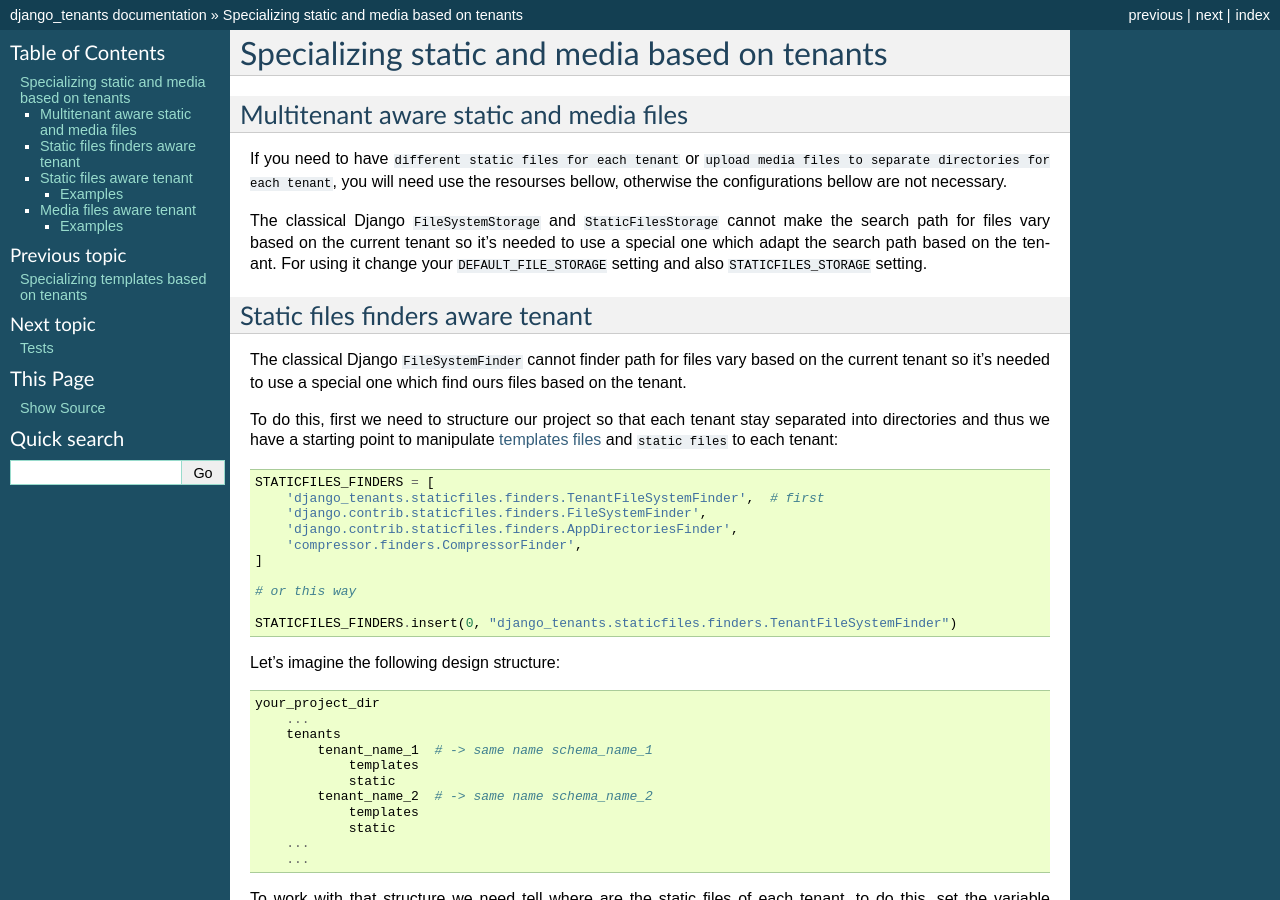
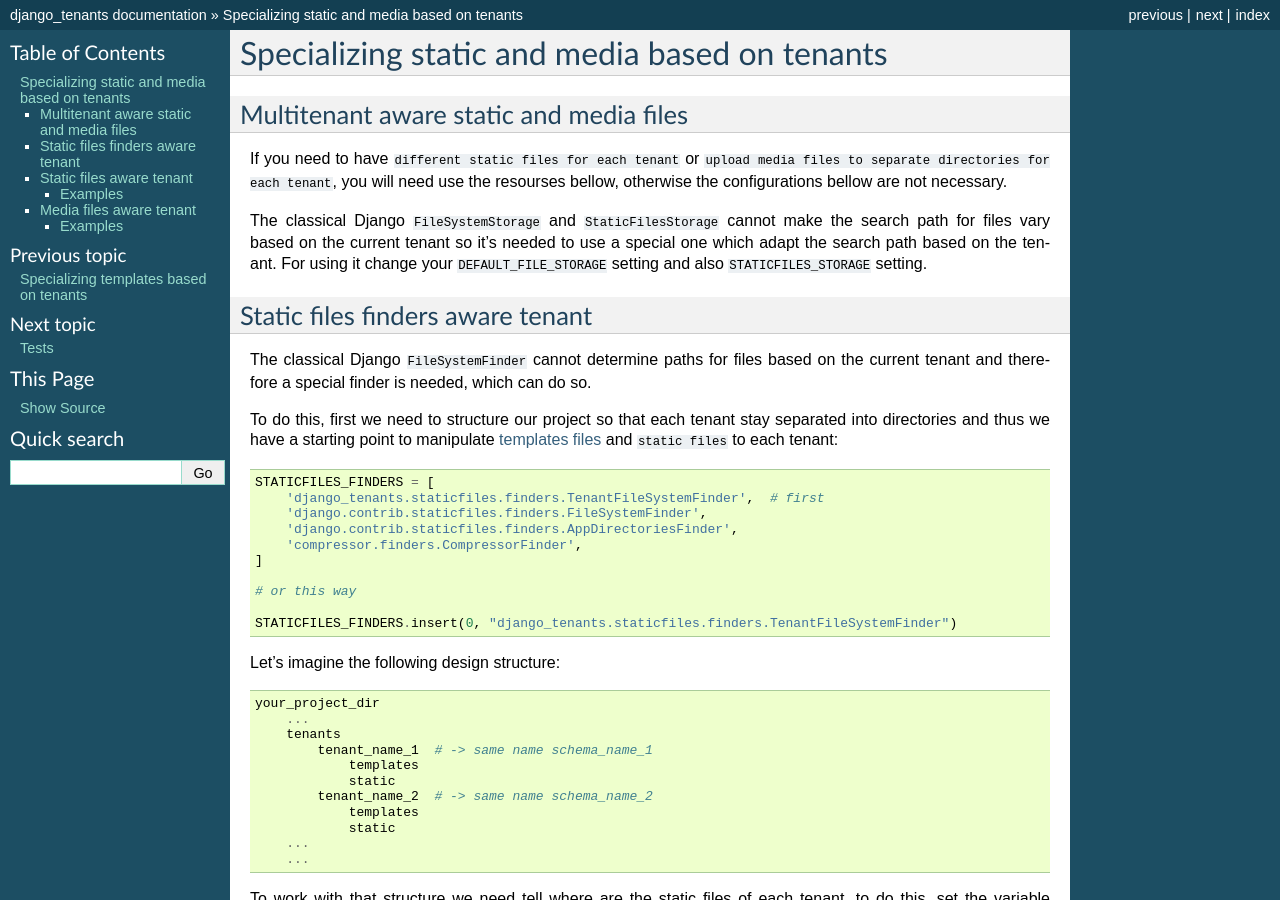
Before and after one commit to django-tenants/django-tenants, a Sphinx documentation site: the page built from docs/static.rst, in a window 1280 px wide and 900 px high. Built offline with Sphinx 7.4.7, drawn with Linux system fonts in a browser that asks for light colours; the version number could not be read and is left out.

Commit message:
Update verbiage
The phrase "... cannot finder path for files vary based ..." is a bit hard to read. Rephrasing for readability.

```diff
--- a/docs/static.rst
+++ b/docs/static.rst
@@ -12,7 +12,7 @@ The classical Django ``FileSystemStorage`` and ``StaticFilesStorage`` cannot mak
 Static files finders aware tenant
 ---------------------------------
 
-The classical Django ``FileSystemFinder`` cannot finder path for files vary based on the current tenant so it's needed to use a special one which find ours files based on the tenant.
+The classical Django ``FileSystemFinder`` cannot determine paths for files based on the current tenant and therefore a special finder is needed, which can do so.
 
 To do this, first we need to structure our project so that each tenant stay separated into directories and thus we have a starting point to manipulate `templates files <templates.html>`_ and ``static files`` to each tenant:
 
```
